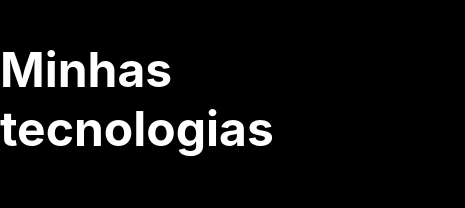
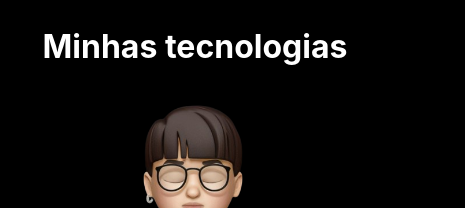
Before and after one commit to rafaelbardsouza/portfolio, a React (Vite) app: page / in a window 390 px wide. Shown: the top 208 px of the page, 465 px wide, since content can reach past the window. Built offline with nearby package versions, Linux system fonts and the light colour scheme; a web font is replaced by a local one.

Commit message:
[style] about responsivity

```diff
--- a/src/pages/About.jsx
+++ b/src/pages/About.jsx
@@ -11,6 +11,12 @@ export default function About() {
             type: 'carousel',
             focusAt: 'center',
             perView: 6,
+            breakpoints: {
+                1200: { perView: 4 },
+                992: { perView: 4 },
+                768: { perView: 4 },
+                576: { perView: 2 }
+            }
         }).mount()
         return () => glide.destroy();
     }, [])
--- a/src/styles/About.scss
+++ b/src/styles/About.scss
@@ -6,6 +6,10 @@ section {
 
     h1 {
         font-size: 3rem;
+    }
+
+    img {
+        width: 30vw;
     }
 
     .glide__slide {
@@ -30,3 +34,67 @@ section {
         }
     }
 }
+
+@media (max-width: 1200px) {
+    section h1 {
+        font-size: 2.5rem;
+    }
+
+    .glide__slide .card h1 {
+        font-size: 1.8rem;
+    }
+
+    .glide__slide .card img {
+        height: 45%;
+        width: 45%;
+    }
+}
+
+@media (max-width: 992px) {
+    section h1 {
+        font-size: 3rem;
+    }
+
+    .glide__slide .card h1 {
+        font-size: 1.5rem;
+    }
+
+    .glide__slide .card img {
+        height: 40%;
+        width: 40%;
+    }
+}
+
+@media (max-width: 768px) {
+    section h1 {
+        font-size: 2rem;
+    }
+
+    .glide__slide .card h1 {
+        font-size: 1.2rem;
+    }
+
+    .glide__slide .card img {
+        height: 35%;
+        width: 35%;
+    }
+}
+
+@media (max-width: 576px) {
+    section h1 {
+        font-size: 2rem;
+    }
+
+    section img {
+        width: 80vw;
+    }
+
+    .glide__slide .card h1 {
+        font-size: 1rem;
+    }
+
+    .glide__slide .card img {
+        height: 30%;
+        width: 30%;
+    }
+}
```
